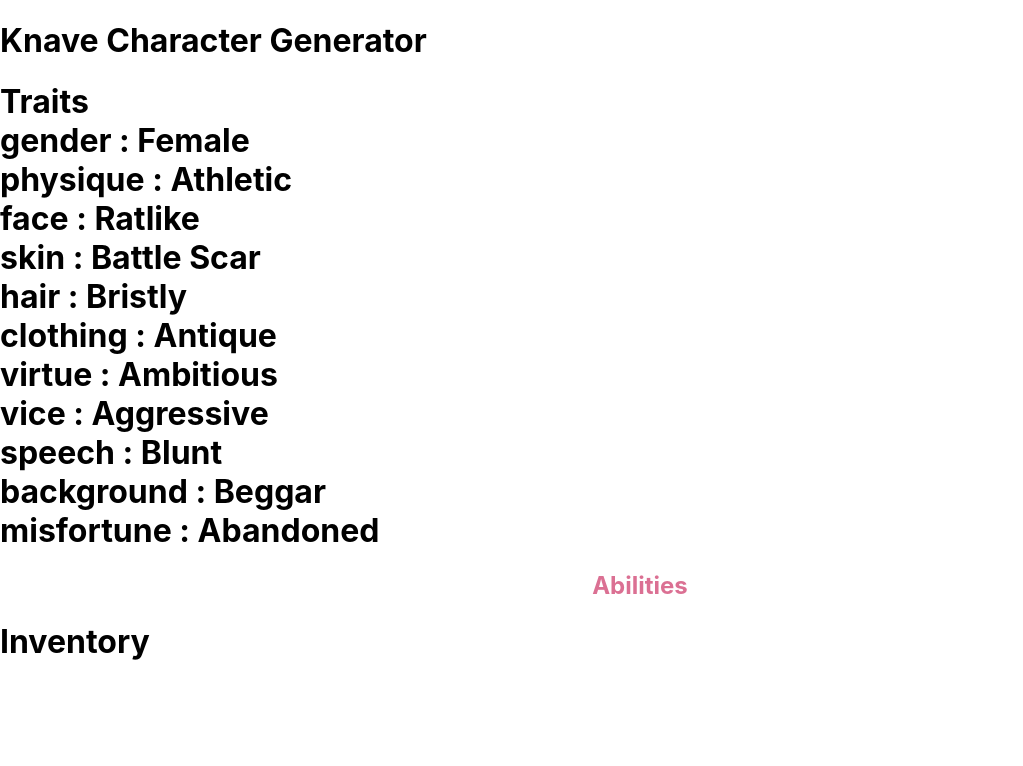
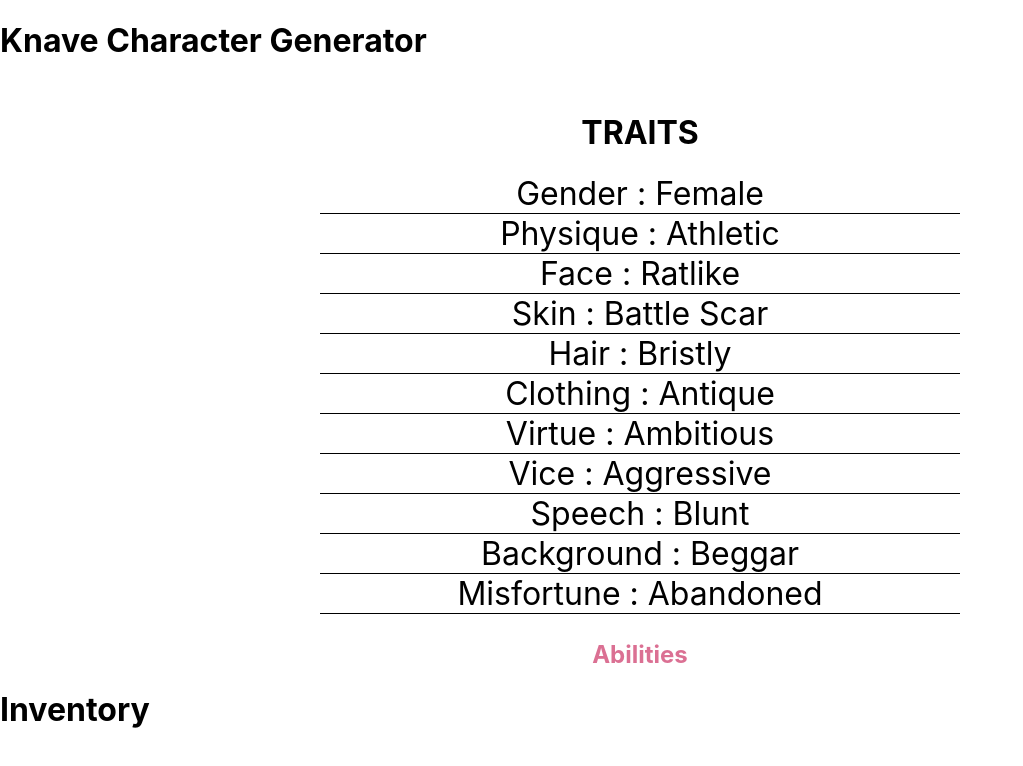
Before and after one commit to tylergreason/knave-character-generator, a React (Create React App) app: page / in a window 1280 px wide. Shown: the top 766 px of the page, without its empty margins (0-1023 px from the left). Built offline with nearby package versions, Linux system fonts and the light colour scheme.

Commit message:
Added a little styling. Will add more after getting the rest of the data rendered.

```diff
--- a/src/components/TraitCard.js
+++ b/src/components/TraitCard.js
@@ -1,15 +1,22 @@
-import React, {Component} from 'react'
-import { connect } from 'react-redux'
+import React from 'react'
+import styled from 'styled-components'
+
+const TraitCardStyling = styled.div`
+    font-size: 2rem;
+    border-bottom: 1px solid black;
+    text-align: center;
+    text-transform: capitalize;
+`
 
 
 const TraitCard = props => {
     return (
-        <div
+        <TraitCardStyling
             onClick={() => props.handleClick()}
             // onClick = {console.log('clicked')}
         >
             {`${props.traitName} : ${props.traitValue}`}
-        </div>
+        </TraitCardStyling>
     )
 }
 
--- a/src/components/Traits.js
+++ b/src/components/Traits.js
@@ -1,9 +1,25 @@
 import React, { Component } from 'react';
 import { connect } from 'react-redux'
+import { generateTrait } from '../store/actions/traitActions'
 import TraitCard from './TraitCard'
-import { generateTrait } from '../store/actions/traitActions'
+import styled from 'styled-components'
+
+    // styled container for traits
+    const TraitContainer = styled.div`
+        /* background-color: rgb(100,100,100);
+        border-radius: 10px; */
+        padding: 10px;
+        width: 50%;
+        margin: auto;
+    `
+
+    const TraitHeader = styled.h1`
+        text-align: center;
+        text-transform: uppercase;
+    `
 
 class Traits extends Component {
+
 
     // function to make trait cards for each trait
     renderTraitCards = traits => {
@@ -22,11 +38,12 @@ class Traits extends Component {
     render(){
         return(
             <>
-                <h1>
+                <TraitContainer>
+                <TraitHeader>
                     Traits
-                    {/* <br></br> */}
+                </TraitHeader>
                     {this.renderTraitCards(this.props.traits)}
-                </h1>
+                </TraitContainer>
             </>
         )
     }
--- a/src/data.js
+++ b/src/data.js
@@ -29,16 +29,16 @@ item object:
 this covers all attributes an item can have besides cost, which can always be manually added later (but probably won't be!)
 */
 
-class Item {
-    constructor(name, defense = 0, damage = 0, hands = 0, slot = 1, quality = 0){
-        this.name = name;
-        this.defense  = defense;
-        this.damage = damage;
-        this.hands = hands;
-        this.slot = slot;
-        this.quality = quality;
-    }
-}
+// class Item {
+//     constructor(name, defense = 0, damage = 0, hands = 0, slot = 1, quality = 0){
+//         this.name = name;
+//         this.defense  = defense;
+//         this.damage = damage;
+//         this.hands = hands;
+//         this.slot = slot;
+//         this.quality = quality;
+//     }
+// }
 
 
 
```
